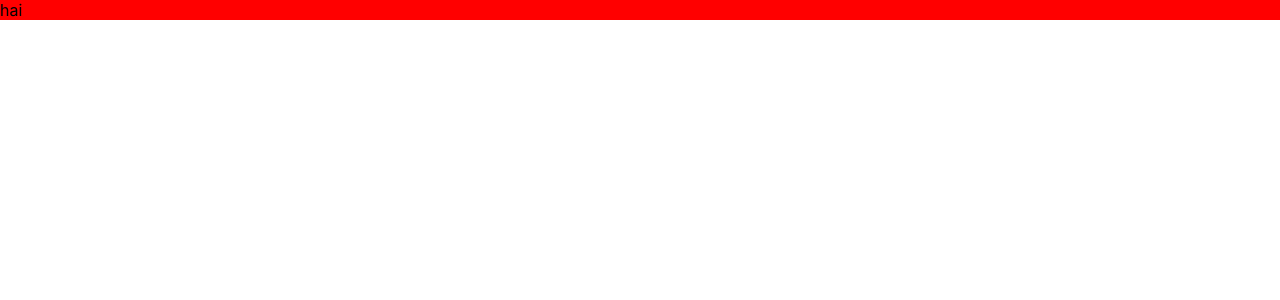
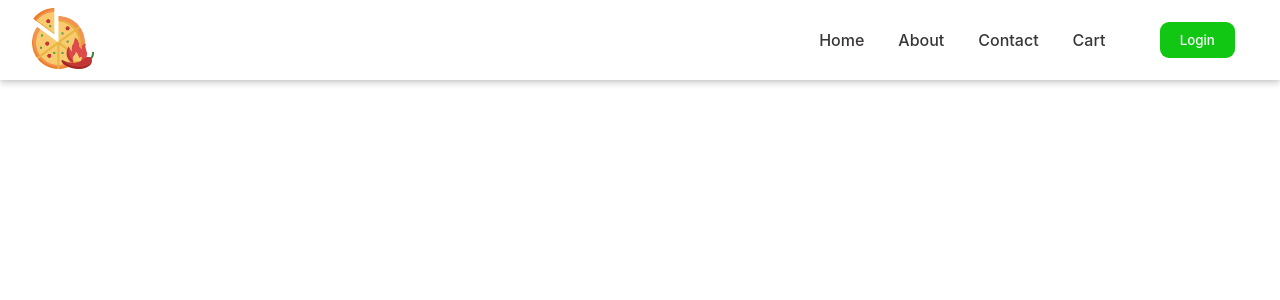
Before and after one commit to striverz/FoodHub, a React (Vite) app: page / in a window 1280 px wide. Shown: the top 300 px of the page. Built offline with nearby package versions, Linux system fonts and the light colour scheme.

Commit message:
Navbar to the application is added

```diff
--- a/src/components/Navbar/Navbar.css
+++ b/src/components/Navbar/Navbar.css
@@ -1,3 +1,63 @@
-.navbar{
-    background-color: red;
+.navbar {
+    display: flex;
+    justify-content: space-between;
+    align-items: center;
+    padding: 0px 30px;
+    position: fixed;
+    width: 100%;
+    box-shadow: 0 4px 6px rgba(0, 0, 0, 0.15), 0 1px 3px rgba(0, 0, 0, 0.08);
+    height: 80px;
 }
+
+.logo {
+    width: 65px;
+    object-fit: contain;
+    object-position: center;
+    transition: transform 0.3s ease;
+}
+
+.logo:hover {
+    transform: scale(1.05);
+}
+
+.nav-items {
+    display: flex;
+    width: 480px;
+    justify-content: space-around;
+    align-items: center;
+}
+
+.nav-items-list {
+    padding: 12px;
+}
+
+.item {
+    font-size: 16px;
+    font-weight: 550;
+    margin-left: 10px;
+    text-decoration: none;
+    padding: 8px 12px;
+    border-radius: 8px;
+    color: rgba(45, 42, 42, 0.95);
+}
+
+.item:hover {
+    background-color: var(--orange-color);
+    color: #fff;
+}
+
+.login-btn {
+    padding: 10px 20px;
+    border: none;
+    border-radius: 9px;
+    color: #fff;
+    background-color: var(--green-color);
+    cursor: pointer;
+    font-weight: 550;
+}
+
+@media (max-width: 650px) {
+    .nav-items {
+        display: none;
+    }
+}
--- a/src/components/Navbar/Navbar.js
+++ b/src/components/Navbar/Navbar.js
@@ -1,10 +1,28 @@
-import react from "react";
+import React from "react";
 import "./Navbar.css"
+import logo from "../../assets/logo.png";
+import { Link } from "react-router-dom";
 
 const Navbar=()=>{
     return(
         <div className="navbar">
-            hai
+            <a href="/"><img src={logo} alt="logo" className="logo"></img></a>
+            <div className="nav-items">
+                <div className="nav-items-list">
+                    <Link className="item">Home</Link>
+                    <Link className="item">About</Link>
+                    <Link className="item">Contact</Link>
+                    <Link className="item">Cart</Link>
+                </div>
+
+                <div>
+                    <button className="login-btn">Login</button>
+                </div>
+
+
+            </div>
+
+
 
         </div>
     )
```
